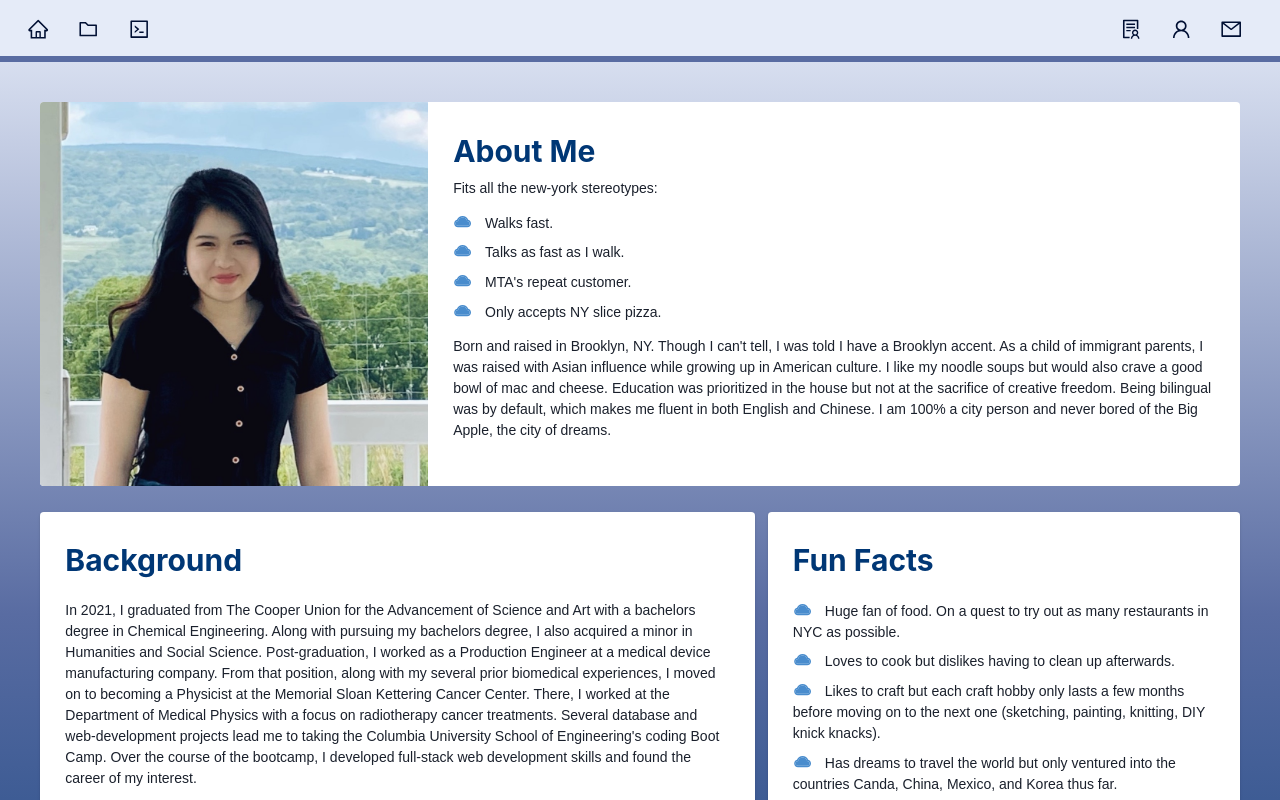
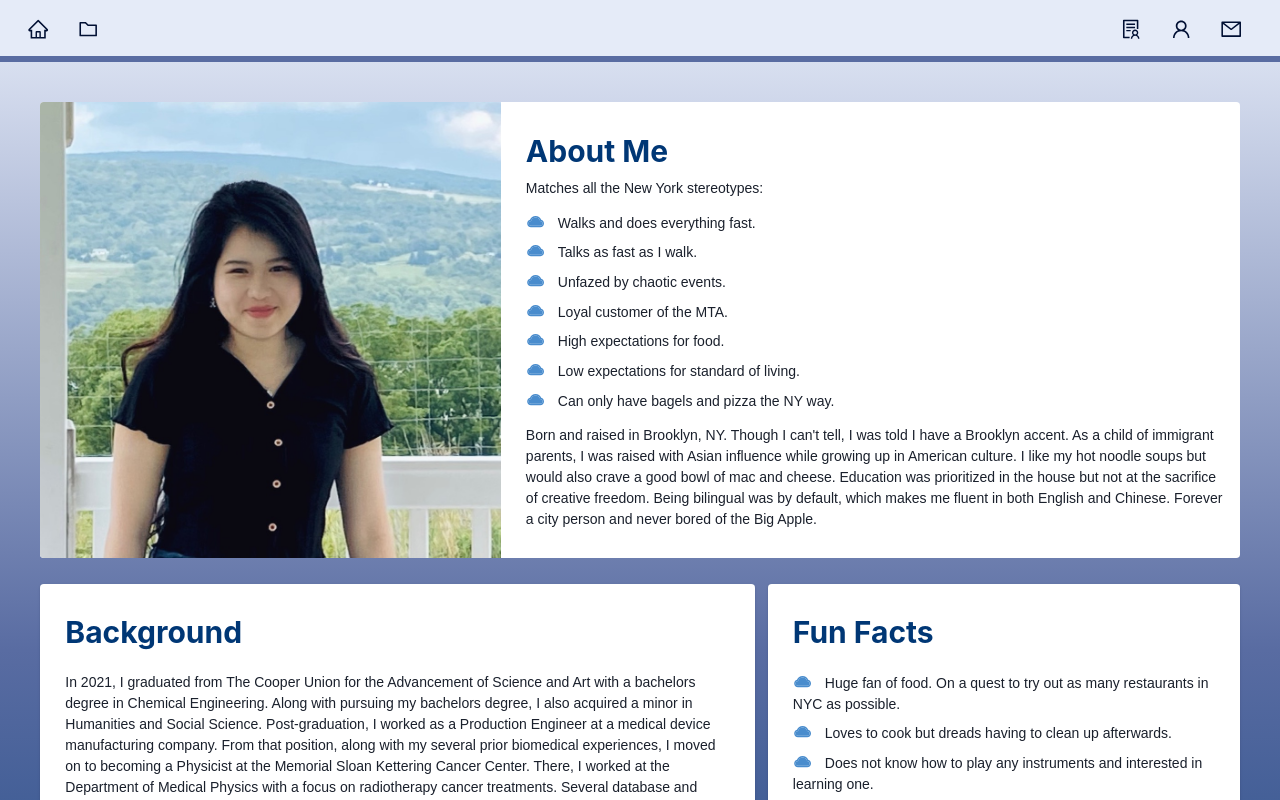
Before and after one commit to fannychen623/Fanny-Chen-Digital-Portfolio, a React (Create React App) app: page /about in a window 1280 px wide. Shown: the top 800 px of the page. Built offline with nearby package versions, Linux system fonts and the light colour scheme.

Commit message:
updated about page and mini project accordian

```diff
--- a/src/components/carousel.js
+++ b/src/components/carousel.js
@@ -87,7 +87,7 @@ export default function Carousel() {
         style={{ zIndex: '0' }}
       >
         {mainProjects.map((project, index) => (
-          <SwiperSlide>
+          <SwiperSlide key={index}>
             <img src={images[`${project.thumbnail}`]} alt={`${project.title}`}
               onClick={() => {
                 setModalData(index);
@@ -124,8 +124,8 @@ export default function Carousel() {
                   className="carouselTop"
                 >
                   {mainProjects[modalData].images.map((image) => (
-                    <SwiperSlide>
-                      <img src={images[`${image}`]} alt={`${image}`}
+                    <SwiperSlide key={image}>
+                      <img src={images[`${image}`]} alt={image}
                         onClick={() => { setShowFullscreenImage(true); setFullscreenImage(`${image}`) }} />
                     </SwiperSlide>
                   ))}
@@ -141,7 +141,7 @@ export default function Carousel() {
                   className="carouselBottom"
                 >
                   {mainProjects[modalData].images.map((image) => (
-                    <SwiperSlide>
+                    <SwiperSlide key={image}>
                       <img src={images[`${image}`]} alt={`${image}`} />
                     </SwiperSlide>
                   ))}
@@ -150,12 +150,12 @@ export default function Carousel() {
               </GridItem>
               <GridItem rowSpan={1} colSpan={4}>
                 <Stack>
-                  <Heading size='xlg'>{`${mainProjects[modalData].title}`}{'\n'}</Heading>
+                  <Heading size='xlg' color='var(--shade4)'>{`${mainProjects[modalData].title}`}{'\n'}</Heading>
                   <Text fontSize='3xl' mb='3vh'>{`${mainProjects[modalData].summary}`}</Text>
-                  <Text as='b' fontSize='3xl'>Application Features:{'\n'}</Text>
+                  <Text as='b' fontSize='3xl' color='var(--shade4)'>Application Features:{'\n'}</Text>
                   <List mt='2vh'>
-                    {mainProjects[modalData].features.map((feature) => (
-                      <ListItem display='flex'>
+                    {mainProjects[modalData].features.map((feature, index) => (
+                      <ListItem display='flex' key={index}>
                         <ListIcon as={icons[`${mainProjects[modalData].icon}`]} color='var(--shade4)' fontSize='1.5vw' mr='0.5vw' mb='-0.5vh' />
                         <Text fontSize='2xl'>{`${feature}`}</Text>
                       </ListItem>
--- a/src/components/navBar.js
+++ b/src/components/navBar.js
@@ -34,11 +34,11 @@ function NavTabs() {
               <IconButton variant='link' ml='2vw' aria-label='Portfolio' icon={<AiOutlineFolder />} />
             </Tooltip>
           </Link>
-          <Link to='/portfolio'>
+          {/* <Link to='/'>
             <Tooltip hasArrow label='Developer Skills' fontSize='1vw' mt='1vh' bg='var(--shade5)' color='white'>
               <IconButton variant='link' ml='2vw' aria-label='Developer Skills' icon={<AiOutlineCode />} />
             </Tooltip>
-          </Link>
+          </Link> */}
         </Box>
         <Box width='50vw' textAlign='end' pr='5'>
           <Link to='/resume'>
--- a/src/pages/about.js
+++ b/src/pages/about.js
@@ -18,17 +18,17 @@ export default function About() {
   return (
     <Box className="about">
       {/* section of avatar with general summary */}
-      <Card id='avatar' direction={{ base: 'column', sm: 'row' }} overflow='hidden' variant='outline' >
-        <Image objectFit='cover' minH='20vw' height='30vw' width='auto' src={`${Avatar}`} alt='Avatar' />
+      <Card id='avatar' direction={{ base: 'column', sm: 'row' }} overflow='hidden' variant='outline'>
+        <Image objectFit='cover' m='auto' height='57vh' width='auto' src={`${Avatar}`} alt='Avatar' />
         <Stack ml='1vw'>
           <CardBody>
             <Heading size='xlg'>About Me</Heading>
             <Text>
-              Fits all the new-york stereotypes:
+              Matches all the New York stereotypes:
               <List spacing={3} my='1vw'>
                 <ListItem>
                   <ListIcon as={AiTwotoneCloud} color='var(--shade3)' fontSize='1.5vw' m='0' mr='1vw' />
-                  Walks fast.
+                  Walks and does everything fast.
                 </ListItem>
                 <ListItem>
                   <ListIcon as={AiTwotoneCloud} color='var(--shade3)' fontSize='1.5vw' m='0' mr='1vw' />
@@ -36,20 +36,32 @@ export default function About() {
                 </ListItem>
                 <ListItem>
                   <ListIcon as={AiTwotoneCloud} color='var(--shade3)' fontSize='1.5vw' m='0' mr='1vw' />
-                  MTA's repeat customer.
+                  Unfazed by chaotic events.
                 </ListItem>
                 <ListItem>
                   <ListIcon as={AiTwotoneCloud} color='var(--shade3)' fontSize='1.5vw' m='0' mr='1vw' />
-                  Only accepts NY slice pizza.
+                  Loyal customer of the MTA.
+                </ListItem>
+                <ListItem>
+                  <ListIcon as={AiTwotoneCloud} color='var(--shade3)' fontSize='1.5vw' m='0' mr='1vw' />
+                  High expectations for food.
+                </ListItem>
+                <ListItem>
+                  <ListIcon as={AiTwotoneCloud} color='var(--shade3)' fontSize='1.5vw' m='0' mr='1vw' />
+                  Low expectations for standard of living.
+                </ListItem>
+                <ListItem>
+                  <ListIcon as={AiTwotoneCloud} color='var(--shade3)' fontSize='1.5vw' m='0' mr='1vw' />
+                  Can only have bagels and pizza the NY way.
                 </ListItem>
               </List>
               <p>
                 Born and raised in Brooklyn, NY. Though I can't tell, I was told I have a Brooklyn accent.
                 As a child of immigrant parents, I was raised with Asian influence while growing up in American culture.
-                I like my noodle soups but would also crave a good bowl of mac and cheese.
+                I like my hot noodle soups but would also crave a good bowl of mac and cheese.
                 Education was prioritized in the house but not at the sacrifice of creative freedom.
                 Being bilingual was by default, which makes me fluent in both English and Chinese.
-                I am 100% a city person and never bored of the Big Apple, the city of dreams.
+                Forever a city person and never bored of the Big Apple.
               </p>
             </Text>
           </CardBody>
@@ -76,7 +88,7 @@ export default function About() {
           </Card>
         </GridItem>
         <GridItem id='funFacts' rowSpan={2} colSpan={4}>
-          <Card px='1vw'>
+          <Card px='1vw' height='100%'>
             <CardHeader mb='-1vw'>
               <Heading size='xlg'>Fun Facts</Heading>
             </CardHeader>
@@ -89,15 +101,15 @@ export default function About() {
                   </ListItem>
                   <ListItem>
                     <ListIcon as={AiTwotoneCloud} color='var(--shade3)' fontSize='1.5vw' m='0' mr='1vw' />
-                    Loves to cook but dislikes having to clean up afterwards.
+                    Loves to cook but dreads having to clean up afterwards.
                   </ListItem>
                   <ListItem>
                     <ListIcon as={AiTwotoneCloud} color='var(--shade3)' fontSize='1.5vw' m='0' mr='1vw' />
-                    Likes to craft but each craft hobby only lasts a few months before moving on to the next one (sketching, painting, knitting, DIY knick knacks).
+                    Does not know how to play any instruments and interested in learning one.
                   </ListItem>
                   <ListItem>
                     <ListIcon as={AiTwotoneCloud} color='var(--shade3)' fontSize='1.5vw' m='0' mr='1vw' />
-                    Has dreams to travel the world but only ventured into the countries Canda, China, Mexico, and Korea thus far.
+                    Has dreams to travel the world but only ventured to Italy, Switzerland, France, England, Canda, China, Mexico, and Korea thus far.
                   </ListItem>
                   <ListItem>
                     <ListIcon as={AiTwotoneCloud} color='var(--shade3)' fontSize='1.5vw' m='0' mr='1vw' />
@@ -117,7 +129,11 @@ export default function About() {
                   </ListItem>
                   <ListItem>
                     <ListIcon as={AiTwotoneCloud} color='var(--shade3)' fontSize='1.5vw' m='0' mr='1vw' />
-                    Coffee does not wake me up but I am rarely tired anyways.
+                    Drinks coffee only for the taste since does not wake me up.
+                  </ListItem>
+                  <ListItem>
+                    <ListIcon as={AiTwotoneCloud} color='var(--shade3)' fontSize='1.5vw' m='0' mr='1vw' />
+                    Doesn't sleep but also doesn't get tired.
                   </ListItem>
                 </List>
               </Text>
@@ -125,7 +141,7 @@ export default function About() {
           </Card>
         </GridItem>
         <GridItem id='present' rowSpan={1} colSpan={6}>
-          <Card px='1vw'>
+          <Card px='1vw' height='100%'>
             <CardHeader mb='-1vw'>
               <Heading size='xlg'>Present</Heading>
             </CardHeader>
@@ -135,8 +151,8 @@ export default function About() {
                 My work focuses on patient care related to raiation therapy treatments.
                 Additionally, I am also in charge of several database and web project for the department.
                 I work closely with the IT team at the hospital to bring new and improved systems to the department.
-                Due to my interest and involvement in the technical projects, I am attending the Columbia University School of Engineering's coding Boot Camp as a part-time student.
-                The boot camp is due to complete in May of 2023 to which I will receive my certification as a full-stack developer.
+                Due to my interest and involvement in the technical projects, I attended the Columbia University School of Engineering's coding Boot Camp as a part-time student.
+                In May of 2023 I received my certification as a full-stack developer.
               </Text>
             </CardBody>
           </Card>
--- a/src/styles/Portfolio.css
+++ b/src/styles/Portfolio.css
@@ -4,17 +4,24 @@
     100% { opacity: 1; }
 }
 
-@keyframes slideInFromBottom {
-    0% { transform: translateY(100%); }
-    100% { transform: translateY(0); }
-}
-
 .portfolio {
-    animation: 2s ease-in 0s 1 fadeIn;
+    animation: 1.25s ease-in 0s 1 fadeIn;
     color: var(--shade5);
     font-family: 'Quicksand', sans-serif;
     padding: 5vh;
+    margin-top: -8vh;
     white-space: pre-line;
+}
+
+#projectHeading {
+    position: relative;
+    left: -40vw;
+    top: 40vh;
+    font-size: 3vw;
+    font-weight: bold;
+    color: white;
+    text-align: center;
+    transform: rotate(-90deg);
 }
 
 .image-gallery {
@@ -34,17 +41,6 @@
 
 .fullscreen .image-gallery-slide img {
     max-height: 100vh;
-}
-
-#projectHeading {
-    position: absolute;
-    left: 0;
-    top: 25%;
-    font-size: 3vw;
-    font-weight: bold;
-    color: white;
-    text-align: center;
-    transform: rotate(-90deg);
 }
 
 /* styling for the mobile screen sizes */
```
Also changed, not shown: src/pages/portfolio.js (+54 -14 lines).
